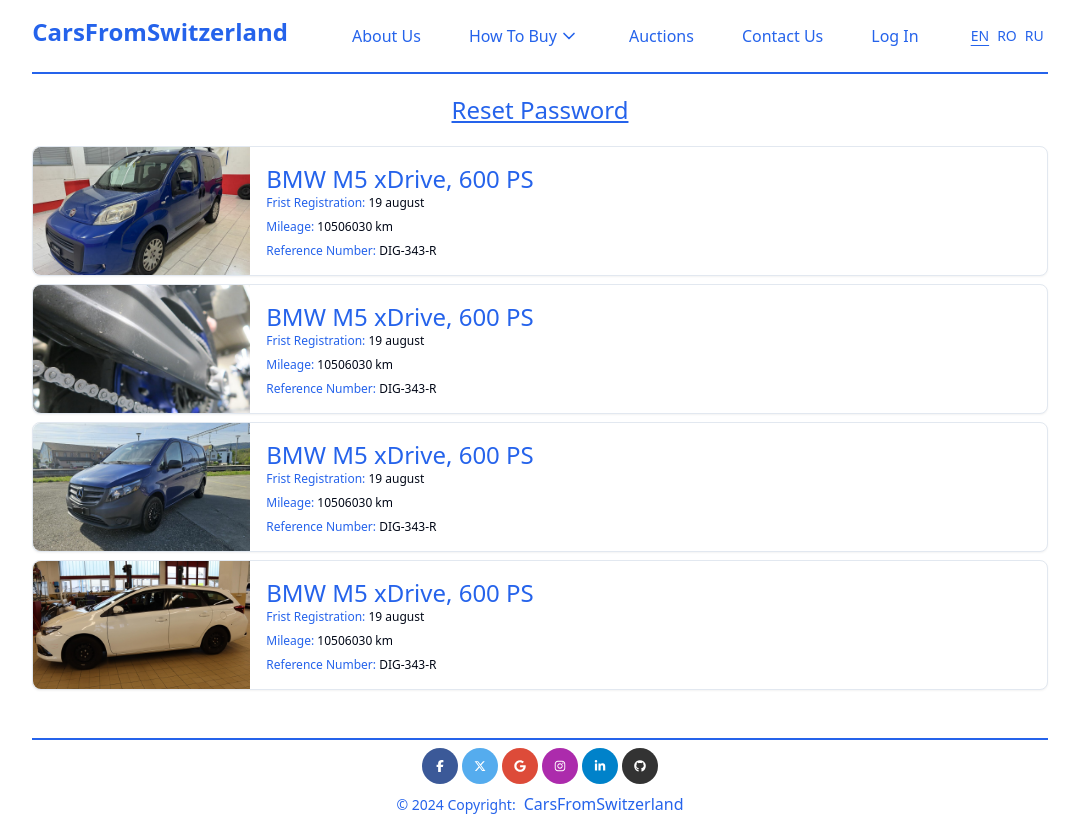
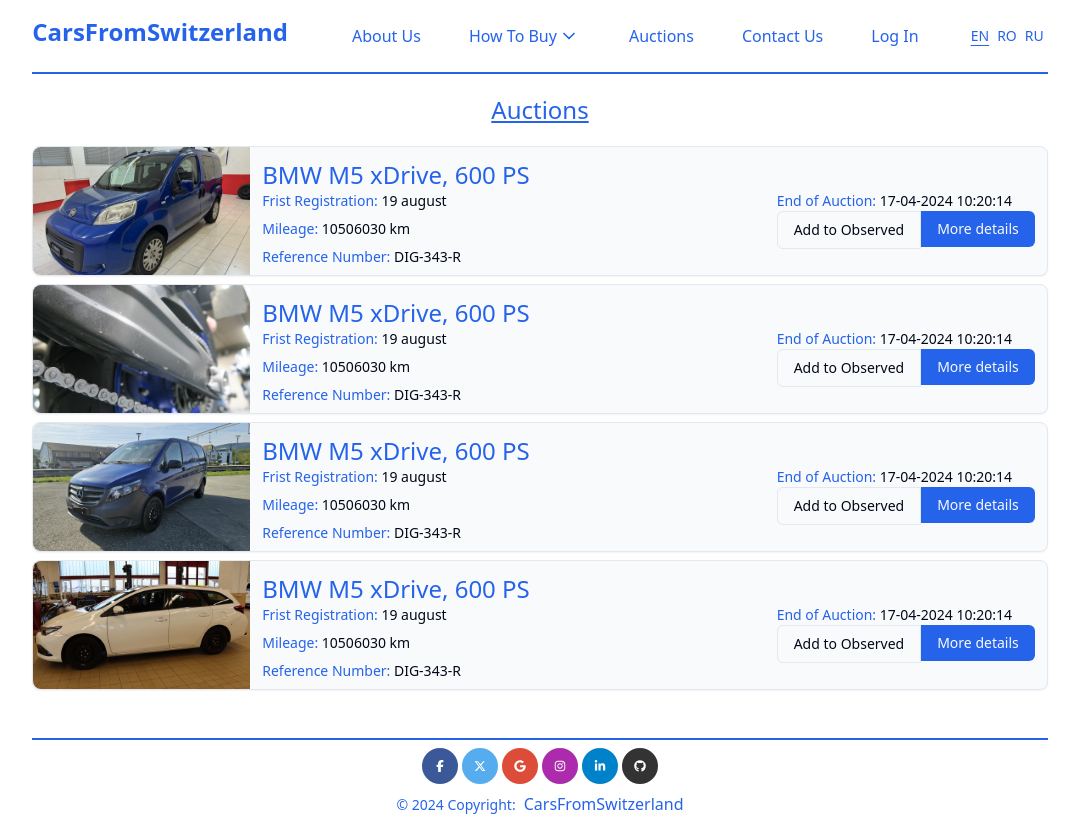
Before and after one commit to C0L2/auctions, a React (Vite) app: page / in a window 1280 px wide. Shown: the whole page, without its empty margins (100-1179 px from the left). Built offline with nearby package versions, Linux system fonts and the light colour scheme.

Commit message:
- added route for individual item

```diff
--- a/package.json
+++ b/package.json
@@ -17,6 +17,7 @@
     "@preact/signals-react": "^2.0.1",
     "@radix-ui/react-accordion": "^1.1.2",
     "@radix-ui/react-dialog": "^1.0.5",
+    "@radix-ui/react-hover-card": "^1.0.7",
     "@radix-ui/react-label": "^2.0.2",
     "@radix-ui/react-popover": "^1.0.7",
     "@radix-ui/react-separator": "^1.0.3",
--- /dev/null
+++ b/src/components/DoubleButton.tsx
@@ -0,0 +1,49 @@
+import { HoverCardContent } from '@radix-ui/react-hover-card'
+import { Button } from './ui/button'
+import { HoverCard, HoverCardTrigger } from './ui/hover-card'
+import { useTranslation } from 'react-i18next'
+import { Link } from 'react-router-dom'
+
+const DoubleButton = ({
+  firstFunction,
+  secondFunction,
+  referenceNumber,
+}: {
+  referenceNumber: string
+  firstFunction?: () => void
+  secondFunction?: () => void
+}) => {
+  const { t } = useTranslation('global')
+  return (
+    <div className="flex max-w-[300px] ">
+      <HoverCard>
+        <HoverCardTrigger>
+          <Button
+            variant="outline"
+            onClick={firstFunction}
+            className="h-full rounded-tr-none rounded-br-none  bg-transparent whitespace-normal break-normal max-w-[150px] hover:bg-transparent"
+          >
+            {t('auctionItem.btns.addToObserved')}
+          </Button>
+        </HoverCardTrigger>
+        <HoverCardContent className="h-auto w-auto border mt-3 p-4 bg-white rounded-lg text-center">
+          {t('auctionItem.hover.addToObservedNotLoggedIn')}
+          <span className="text-primary font-normal">
+            <br />
+            {t('auctionItem.hover.register!')}
+          </span>
+        </HoverCardContent>
+      </HoverCard>
+      <Link to={`/auctions/${referenceNumber}`}>
+        <Button
+          onClick={secondFunction}
+          className="h-auto rounded-bl-none rounded-tl-none max-w-[150px] whitespace-normal break-normal"
+        >
+          {t('auctionItem.btns.more')}
+        </Button>
+      </Link>
+    </div>
+  )
+}
+
+export default DoubleButton
--- /dev/null
+++ b/src/components/ui/hover-card.tsx
@@ -0,0 +1,29 @@
+'use client'
+
+import * as React from 'react'
+import * as HoverCardPrimitive from '@radix-ui/react-hover-card'
+
+import { cn } from '@/lib/utils'
+
+const HoverCard = HoverCardPrimitive.Root
+
+const HoverCardTrigger = HoverCardPrimitive.Trigger
+
+const HoverCardContent = React.forwardRef<
+  React.ElementRef<typeof HoverCardPrimitive.Content>,
+  React.ComponentPropsWithoutRef<typeof HoverCardPrimitive.Content>
+>(({ className, align = 'center', sideOffset = 4, ...props }, ref) => (
+  <HoverCardPrimitive.Content
+    ref={ref}
+    align={align}
+    sideOffset={sideOffset}
+    className={cn(
+      'z-50 w-64 rounded-md border bg-popover p-4 text-popover-foreground shadow-md outline-none data-[state=open]:animate-in data-[state=closed]:animate-out data-[state=closed]:fade-out-0 data-[state=open]:fade-in-0 data-[state=closed]:zoom-out-95 data-[state=open]:zoom-in-95 data-[side=bottom]:slide-in-from-top-2 data-[side=left]:slide-in-from-right-2 data-[side=right]:slide-in-from-left-2 data-[side=top]:slide-in-from-bottom-2',
+      className,
+    )}
+    {...props}
+  />
+))
+HoverCardContent.displayName = HoverCardPrimitive.Content.displayName
+
+export { HoverCard, HoverCardTrigger, HoverCardContent }
--- /dev/null
+++ b/src/pages/AuctionItemDetails/AuctionItemDetails.tsx
@@ -0,0 +1,5 @@
+const AuctionItemDetails = () => {
+  return <div>AuctionItemDetails</div>
+}
+
+export default AuctionItemDetails
--- /dev/null
+++ b/src/pages/AuctionItemDetails/index.ts
@@ -0,0 +1,3 @@
+import { default as AuctionItemDetails } from './AuctionItemDetails'
+
+export default AuctionItemDetails
--- a/src/pages/Auctions/Auctions.tsx
+++ b/src/pages/Auctions/Auctions.tsx
@@ -8,7 +8,7 @@
 
   return (
     <>
-      <PageName pageTitle={t('auth.reset_pswd.title')} />
+      <PageName pageTitle={t('header.auctions')} />
       <div className="space-y-2 mt-5">
         {auctionsMockItems.length > 0 &&
           auctionsMockItems.map((item, index) => (
@@ -19,6 +19,7 @@
               firstReg={item.firstReg}
               mileage={item.milleage}
               referenceNumber={item.referenceNumber}
+              endOfAuction={item.endOfAuction}
             />
           ))}
       </div>
--- a/src/pages/Auctions/components/AuctionCard.tsx
+++ b/src/pages/Auctions/components/AuctionCard.tsx
@@ -1,6 +1,7 @@
 import { Card } from '@/components/ui/card'
 import { AuctionItem } from '../types'
 import { useTranslation } from 'react-i18next'
+import DoubleButton from '../../../components/DoubleButton'
 
 const AuctionCard = ({
   photo,
@@ -8,37 +9,41 @@
   firstReg,
   mileage,
   referenceNumber,
+  endOfAuction,
 }: AuctionItem) => {
   const { t } = useTranslation('global')
 
   return (
-    <Card className="h-[130px] flex">
+    <Card className="h-[130px] w-full flex bg-slate-50">
       <img
         src={photo}
         className="block h-[128px] w-[217px] object-cover rounded-tl-lg rounded-bl-lg"
       />
-      <div className="p-4">
+      <div className="flex-grow p-3">
         <h1 className="text-primary font-medium text-2xl">{title}</h1>
-        <p className="text-xs flex flex-col gap-2">
-          <div>
-            <span className="text-primary">
-              {t('auctionItem.info.firstReg')}
-            </span>
-            {firstReg}
+        <div className="text-sm flex justify-between gap-12 [&_span]:text-primary ">
+          <div className="flex flex-col">
+            <div className="space-y-2">
+              <div>
+                <span>{t('auctionItem.info.firstReg')}</span>
+                {firstReg}
+              </div>
+              <div>
+                <span>{t('auctionItem.info.mileage')}</span> {mileage} km
+              </div>
+              <div>
+                <span>{t('auctionItem.info.refNumber')}</span> {referenceNumber}
+              </div>
+            </div>
           </div>
-          <div>
-            <span className="text-primary">
-              {t('auctionItem.info.mileage')}
-            </span>{' '}
-            {mileage} km
+          <div className="flex flex-col">
+            <div className="space-y-2">
+              <span>{t('auctionItem.info.endOfAuction')}</span>
+              {endOfAuction}
+            </div>
+            <DoubleButton referenceNumber={referenceNumber!} />
           </div>
-          <div>
-            <span className="text-primary">
-              {t('auctionItem.info.refNumber')}
-            </span>{' '}
-            {referenceNumber}
-          </div>
-        </p>
+        </div>
       </div>
     </Card>
   )
```
Also changed, not shown: src/routes/routes.tsx (+10 -1 lines), 1 other file (tests, documents, lock files or other folders).
